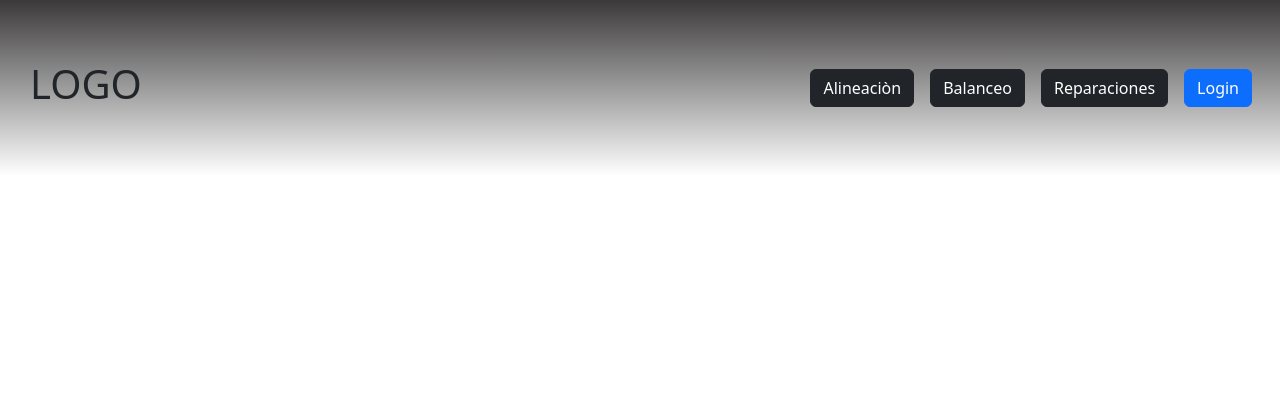
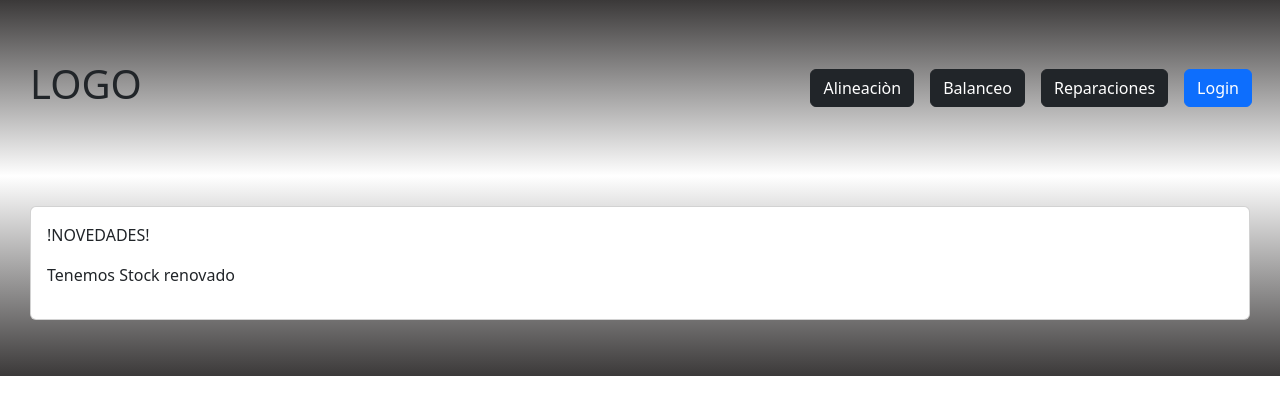
Before and after one commit to anthonydanieldasilva/ReactJs, a React (Create React App) app: page / in a window 1280 px wide. Shown: the top 414 px of the page. Built offline with nearby package versions, Linux system fonts and the light colour scheme.

Commit message:
Componentes1

```diff
--- a/src/App.js
+++ b/src/App.js
@@ -1,4 +1,5 @@
 import { NavBar } from "./components/NavBar";
+import { ItemListContainer } from "./components/ItemListContainer";
 import 'bootstrap/dist/css/bootstrap.min.css';
 
 
@@ -7,6 +8,7 @@ function App() {
   return (
     <div>
       <NavBar/>
+      <ItemListContainer greeting="!NOVEDADES!"/>
     </div>
   );
 }
--- /dev/null
+++ b/src/components/ItemListContainer.css
@@ -0,0 +1,6 @@
+
+.containerNovedades{
+    height:200px;
+    padding: 30px;
+    background: linear-gradient(360deg, rgb(59, 57, 57), white);
+}
--- /dev/null
+++ b/src/components/ItemListContainer.js
@@ -0,0 +1,21 @@
+
+
+import './ItemListContainer.css';
+import Card from 'react-bootstrap/Card';
+
+
+
+
+export const ItemListContainer = ({greeting}) => {
+
+    return(
+        <div className='containerNovedades' >
+            <Card>
+                <Card.Body>
+                    <p> {greeting} </p>
+                    <p>Tenemos Stock renovado</p>
+                </Card.Body>
+            </Card>
+        </div>
+    )
+}
```
Also changed, not shown: src/components/CartWidget.css (added), src/components/CartWidget.js (added).
